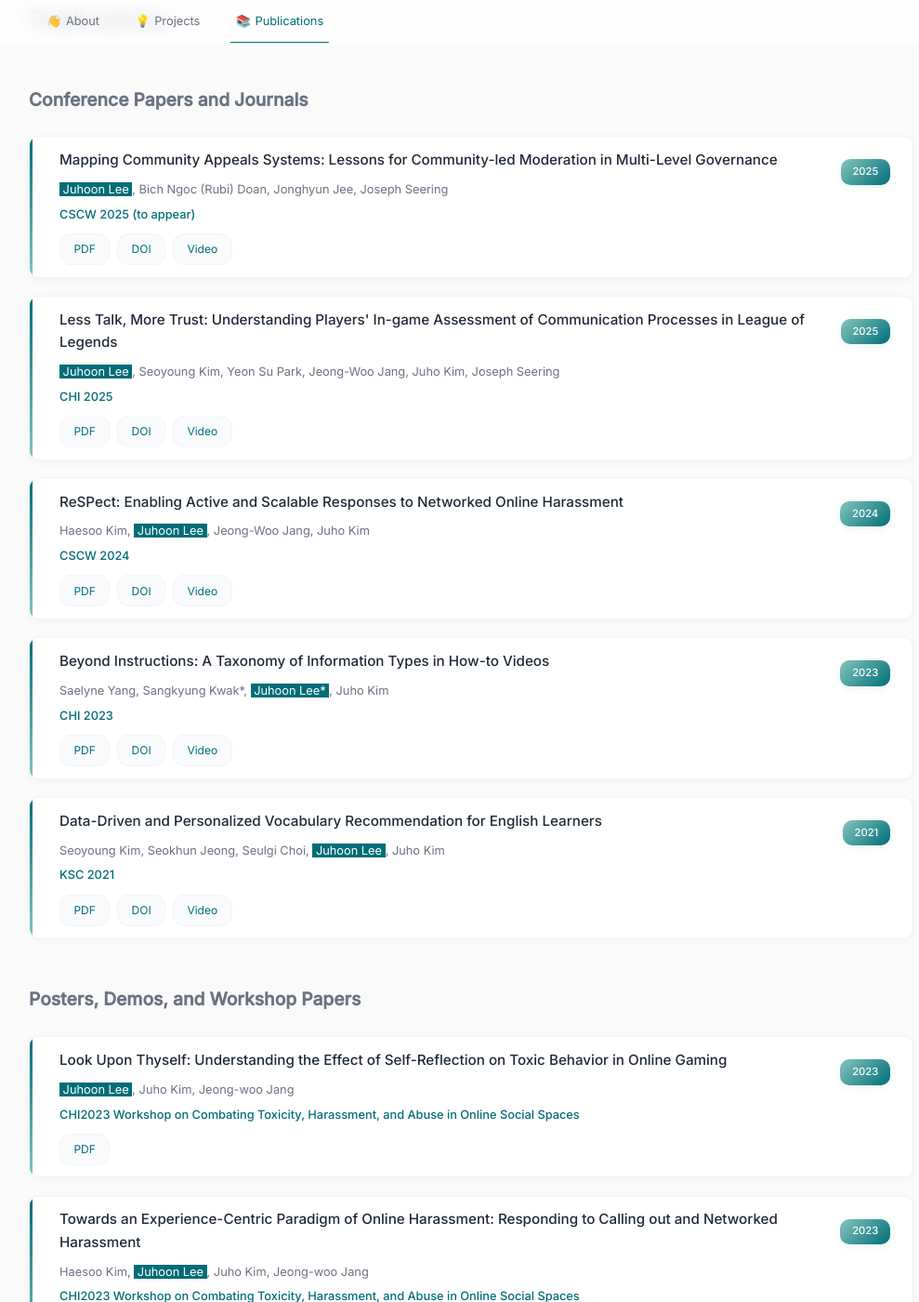
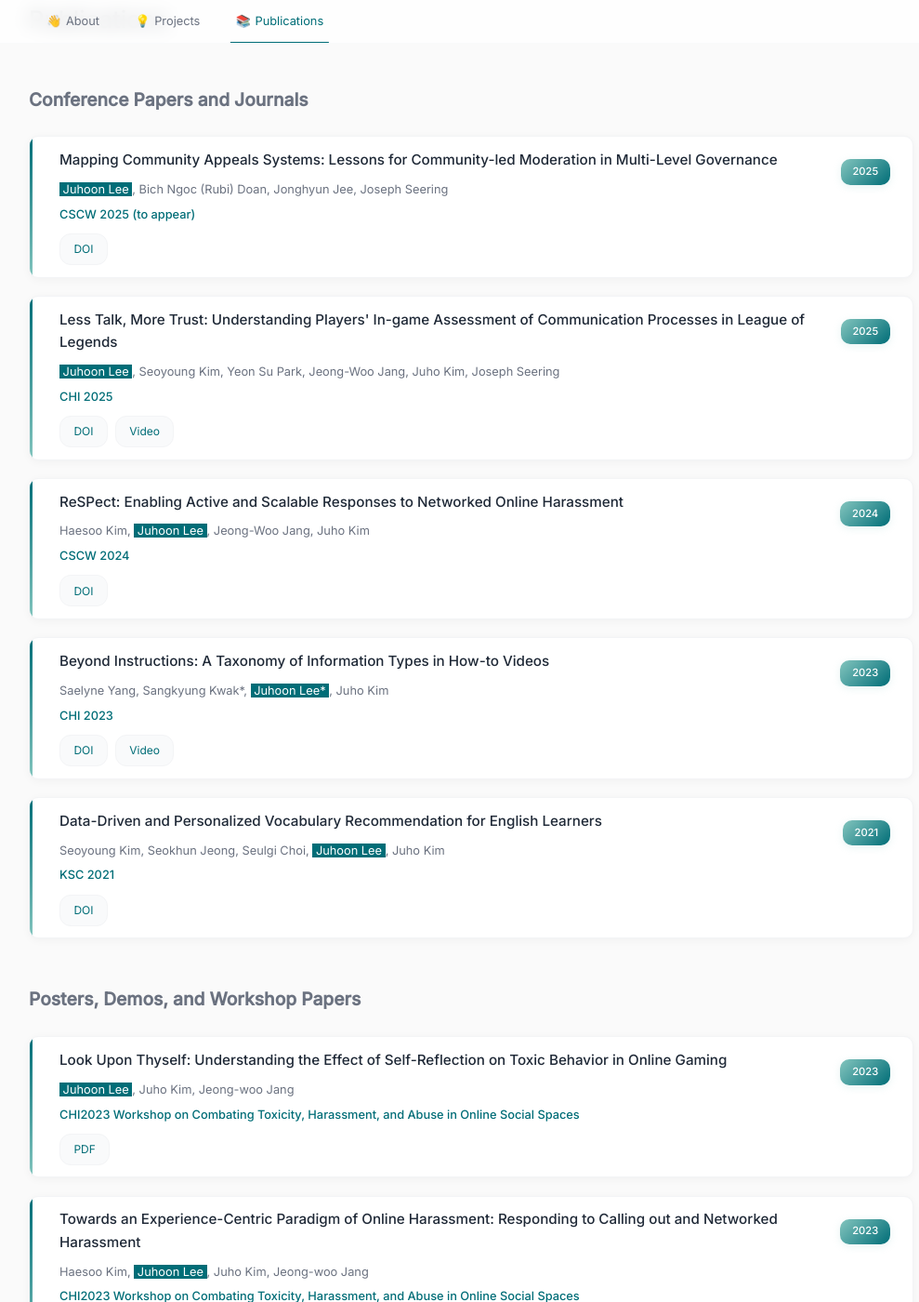
Before and after one commit to julielee16/personal-website, a Jekyll site: the page built from index.md, in a window 1280 px wide and 1400 px high, scrolled down 1158 px. Shown: the whole window at 93% size, without its empty margins (133-1122 px from the left). Built offline with Jekyll 4.4.1, drawn with Linux system fonts in a browser that asks for light colours.

Commit message:
Updated paper links

```diff
--- a/_layouts/default.html
+++ b/_layouts/default.html
@@ -194,9 +194,7 @@
                     <div class="authors"><mark>&nbspJuhoon Lee&nbsp</mark>, Bich Ngoc (Rubi) Doan, Jonghyun Jee, Joseph Seering</div>
                     <div class="venue">CSCW 2025 (to appear)</div>
                     <div class="publication-links">
-                        <a href="#" target="_blank">PDF</a>
-                        <a href="#" target="_blank">DOI</a>
-                        <a href="#" target="_blank">Video</a>
+                        <a href="https://dl.acm.org/doi/10.1145/3757627" target="_blank">DOI</a>
                     </div>
                 </div>
 
@@ -206,8 +204,7 @@
                     <div class="authors"><mark>&nbspJuhoon Lee&nbsp</mark>, Seoyoung Kim, Yeon Su Park, Jeong-Woo Jang, Juho Kim, Joseph Seering</div>
                     <div class="venue">CHI 2025</div>
                     <div class="publication-links">
-                        <a href="#" target="_blank">PDF</a>
-                        <a href="#" target="_blank">DOI</a>
+                        <a href="https://dl.acm.org/doi/10.1145/3706598.3714226" target="_blank">DOI</a>
                         <a href="#" target="_blank">Video</a>
                     </div>
                 </div>
@@ -218,9 +215,7 @@
                     <div class="authors">Haesoo Kim, <mark>&nbspJuhoon Lee&nbsp</mark>, Jeong-Woo Jang, Juho Kim</div>
                     <div class="venue">CSCW 2024</div>
                     <div class="publication-links">
-                        <a href="#" target="_blank">PDF</a>
-                        <a href="#" target="_blank">DOI</a>
-                        <a href="#" target="_blank">Video</a>
+                        <a href="https://dl.acm.org/doi/10.1145/3637394" target="_blank">DOI</a>
                     </div>
                 </div>
 
@@ -231,8 +226,7 @@
                     <div class="authors">Saelyne Yang, Sangkyung Kwak*, <mark>&nbspJuhoon Lee*&nbsp</mark>, Juho Kim</div>
                     <div class="venue">CHI 2023</div>
                     <div class="publication-links">
-                        <a href="#" target="_blank">PDF</a>
-                        <a href="#" target="_blank">DOI</a>
+                        <a href="https://dl.acm.org/doi/10.1145/3544548.3581126" target="_blank">DOI</a>
                         <a href="#" target="_blank">Video</a>
                     </div>
                 </div>
@@ -243,9 +237,7 @@
                     <div class="authors">Seoyoung Kim, Seokhun Jeong, Seulgi Choi, <mark>&nbspJuhoon Lee&nbsp</mark>, Juho Kim</div>
                     <div class="venue">KSC 2021</div>
                     <div class="publication-links">
-                        <a href="#" target="_blank">PDF</a>
                         <a href="#" target="_blank">DOI</a>
-                        <a href="#" target="_blank">Video</a>
                     </div>
                 </div>
             </div>
```
